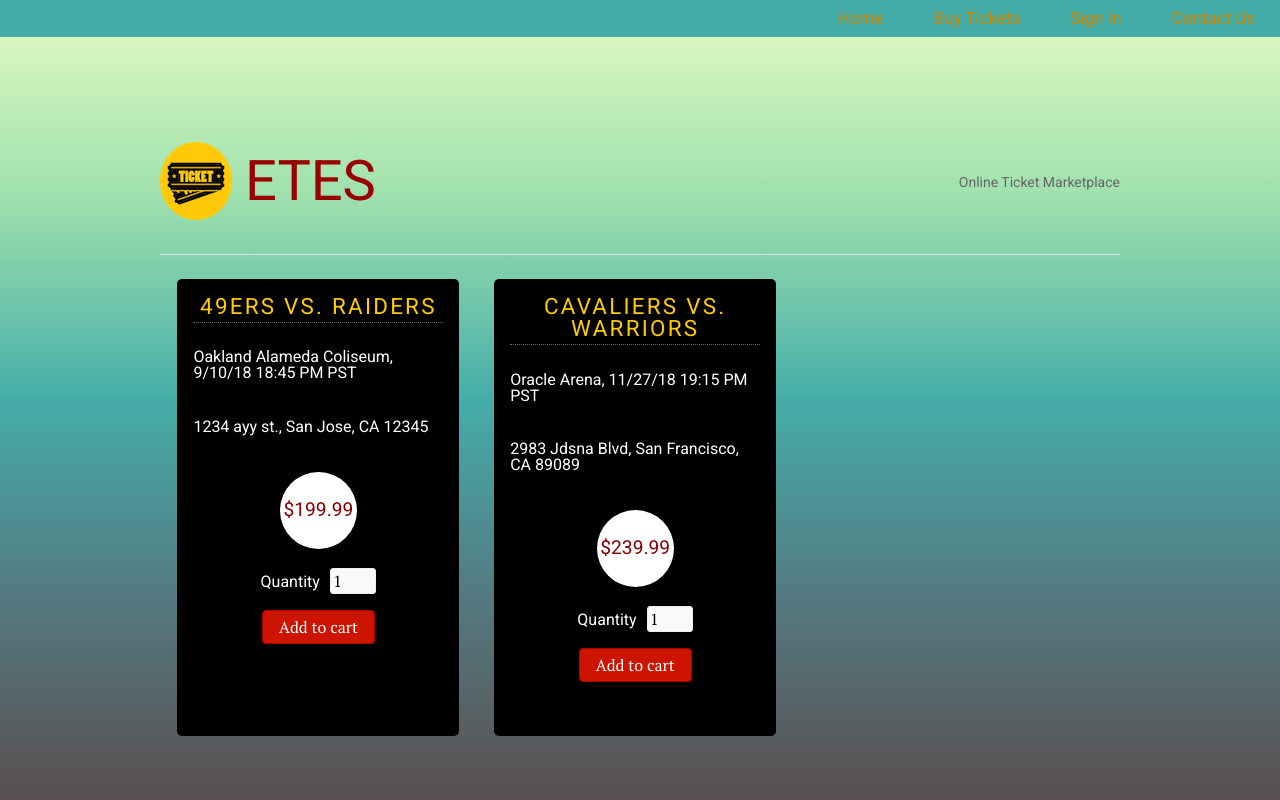
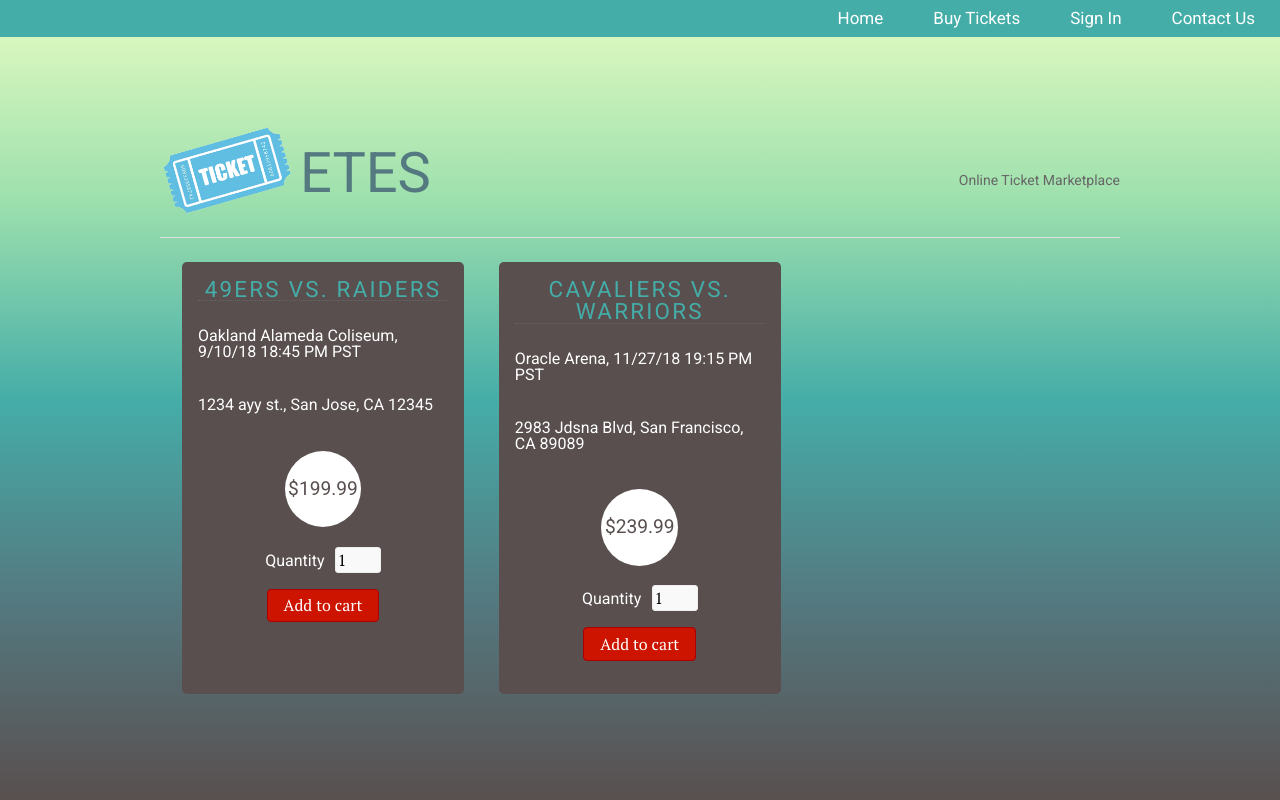
Before and after one commit to ruifengT/ETES, a PHP site: page /ShoppingCart/index.php in a window 1280 px wide. Run offline with PHP 8.4, Linux system fonts and the light colour scheme; data comes from the database, SQL or seed files in the repository; some libraries are stand-ins or nearby versions.

Commit message:
yay more updatesgit add --all

```diff
--- a/ShoppingCart/css/style.css
+++ b/ShoppingCart/css/style.css
@@ -11,7 +11,7 @@
 .topnav a {
     float: right;
     display: block;
-    color: white;
+    color: white !important;
     text-align: right;
     padding: 10px 25px;
     text-decoration: none;
@@ -88,12 +88,12 @@
 	margin: 0;
 	font-size: 3.5em;
 	overflow: hidden;
-	padding-left: 85px;
+	padding-left: 140px;
 	min-height: 82px;
-	line-height: 2.3;
-	background: url(../images/logo.png) no-repeat 0 50%;
-	color: #900;
-
+	line-height: 2;
+	background: url(../../images/ticket.png) no-repeat 0 50%;
+    background-size: 140px 100px;
+	color: #547980;
 }
 
 .tagline {
@@ -129,20 +129,20 @@
 
 .product-description {
 	padding: 1em;
-	background: #000;
+	background: #594F4F;
 	color: #fff;
 	border-radius: 5px;
-    margin: 0 auto 1em auto;
+    margin: 0 .2em 1em auto;
     width: 250px;
-	height: 425px;
+	height: 400px;
 }
 
 .product-name {
 	text-align: center;
-	color: #fc0;
+	color: #45ada8;
 	margin: 0;
 	font-size: 1.4em;
-	padding-bottom: 0.2em;
+	padding-bottom: 0em;
 	border-bottom: 1px dotted #666;
 	text-transform: uppercase;
 	letter-spacing: 0.1em;
@@ -155,7 +155,7 @@
 	text-align: center;
 	margin: 1em auto;
 	background: #fff;
-	color: #800;
+	color: #594F4F;
 	line-height: 4;
 	border-radius: 50%;
 }
--- a/ShoppingCart/index.php
+++ b/ShoppingCart/index.php
@@ -46,7 +46,7 @@
 					<h5> <?php echo $ticket_detail?> </h5>
 					<h6> <?php echo $ticket_pickup_address?> </h6>
 					<p class="product-price">&dollar;<?php echo $ticket_price?></p>
-					<form class="add-to-cart" action="checkout.html?ticket_id=<?php echo $ticket_id ?>?ticket_address=<?php echo $ticket_pickup_address ?>" method="post">
+					<form class="add-to-cart" action="cart.html?ticket_id=<?php echo $ticket_id ?>?ticket_address=<?php echo $ticket_pickup_address ?>" method="post">
 						<div>
 						<label for="qty-1">Quantity</label>
 						<input type="text" name="qty-1" id="qty-1" class="qty" value="1" />
```
